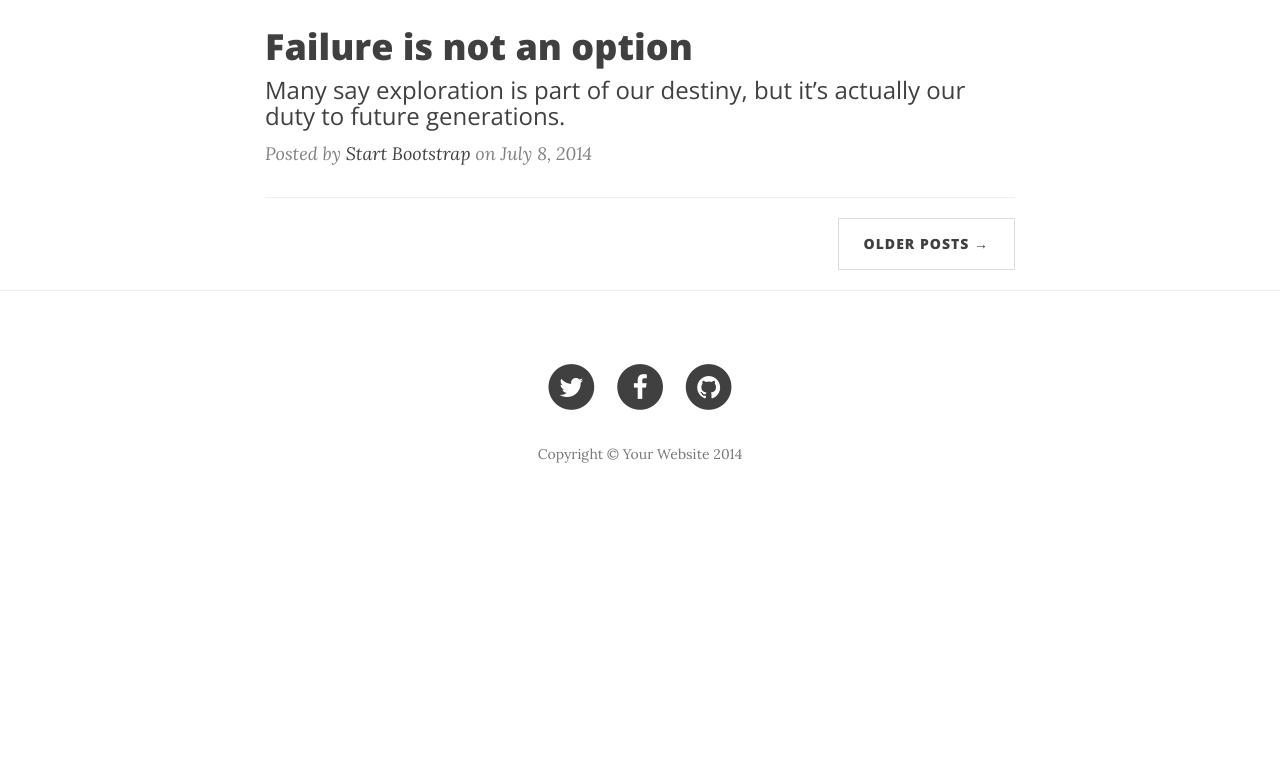
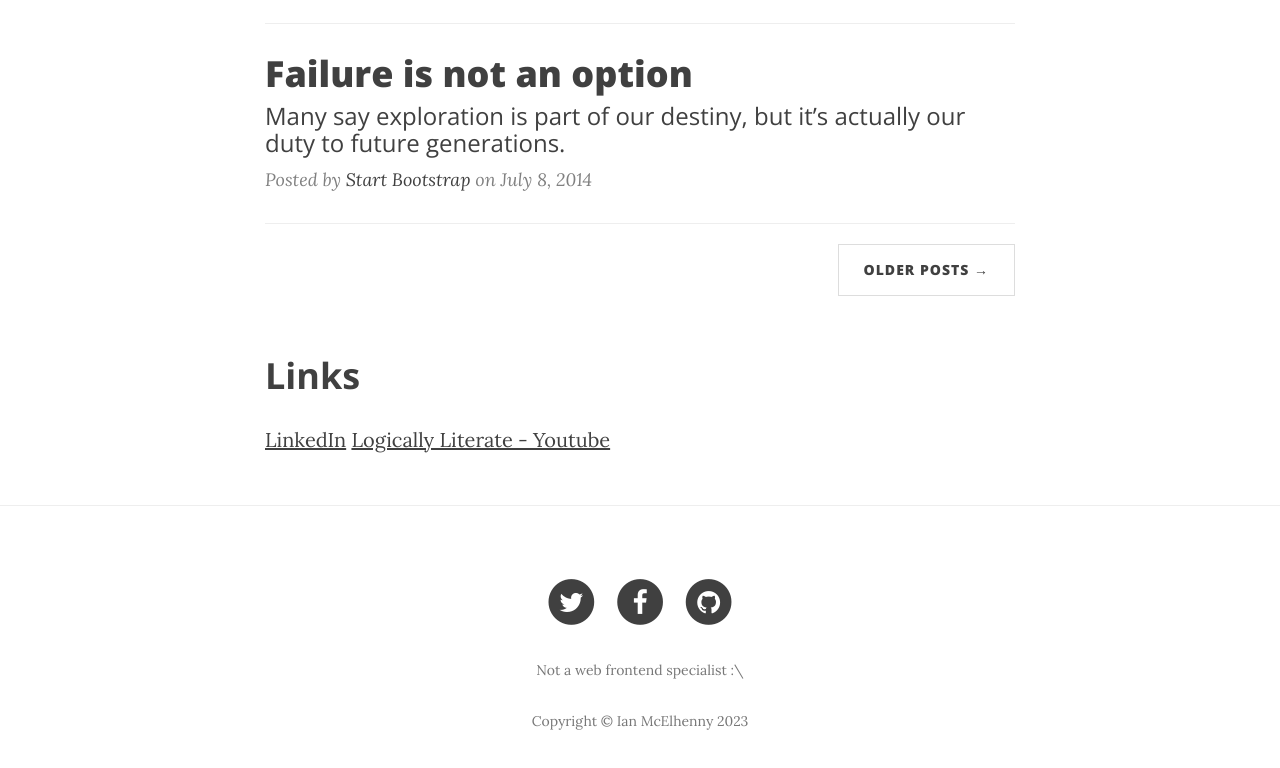
Before and after one commit to mcelhennyi/mcelhennyi.github.io, a plain HTML site: page index.html in a window 1280 px wide. Shown: the part 1132-1900 px from the top of the page. Before the commit the page ends 1662 px from the top, so only its background shows below. Drawn offline with nearby package versions, Linux system fonts and the light colour scheme.

Commit message:
Some update4s

```diff
--- a/index.html
+++ b/index.html
@@ -6,10 +6,10 @@
     <meta charset="utf-8">
     <meta http-equiv="X-UA-Compatible" content="IE=edge">
     <meta name="viewport" content="width=device-width, initial-scale=1">
-    <meta name="description" content="">
-    <meta name="author" content="">
+    <meta name="description" content="My personal website">
+    <meta name="author" content="Ian McElhenny">
 
-    <title>Clean Blog</title>
+    <title>Ian McElhenny</title>
 
     <!-- Bootstrap Core CSS -->
     <link href="css/bootstrap.min.css" rel="stylesheet">
@@ -71,14 +71,14 @@
 
     <!-- Page Header -->
     <!-- Set your background image for this header on the line below. -->
-    <header class="intro-header" style="background-image: url('img/home-bg.jpg')">
+    <header class="intro-header" style="background-image: url('img/background.jpg')">
         <div class="container">
             <div class="row">
                 <div class="col-lg-8 col-lg-offset-2 col-md-10 col-md-offset-1">
                     <div class="site-heading">
                         <h1>Clean Blog</h1>
                         <hr class="small">
-                        <span class="subheading">A Clean Blog Theme by Start Bootstrap</span>
+                        <span class="subheading">Embedded Software specialist with a strong focus on sound Architecture.</span>
                     </div>
                 </div>
             </div>
@@ -144,6 +144,18 @@
         </div>
     </div>
 
+    <div class="container">
+        <div class="row">
+            <div class="col-lg-8 col-lg-offset-2 col-md-10 col-md-offset-1">
+                <h2 class="section-heading">Links</h2>
+                <p>
+                    <a href="https://www.linkedin.com/in/ian-mcelhenny/">LinkedIn</a>
+                    <a href="https://www.youtube.com/channel/UCOd3F3PCg3re78-pYsdSYXA">Logically Literate - Youtube</a>
+                </p>
+            </div>
+        </div>
+    </div>
+
     <hr>
 
     <!-- Footer -->
@@ -177,7 +189,8 @@
                             </a>
                         </li>
                     </ul>
-                    <p class="copyright text-muted">Copyright &copy; Your Website 2014</p>
+                    <p class="copyright text-muted">Not a web frontend specialist :\</p>
+                    <p class="copyright text-muted">Copyright &copy; Ian McElhenny 2023</p>
                 </div>
             </div>
         </div>
```
Also changed, not shown: img/background.jpg (added).
